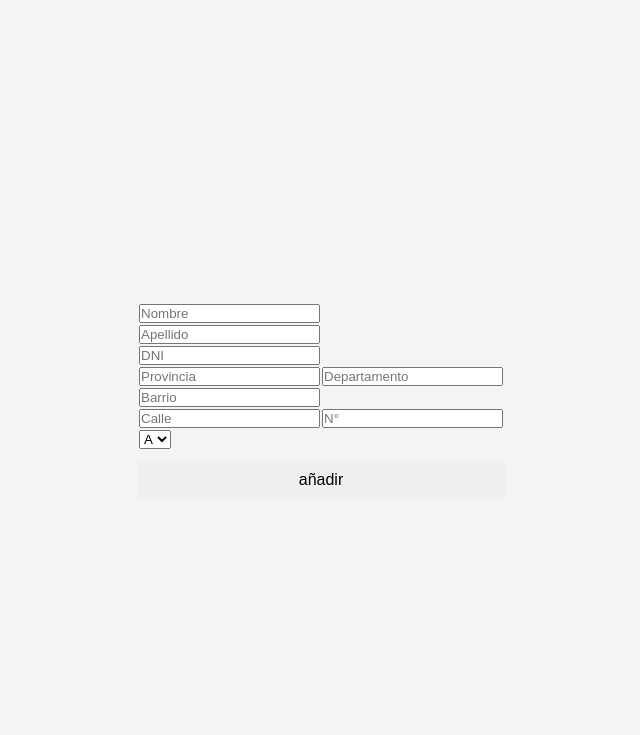
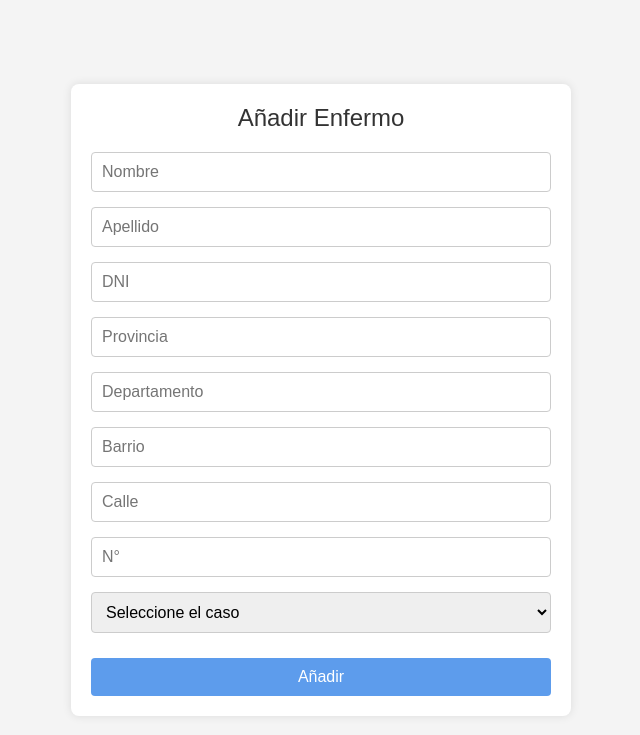
Before and after one commit to 00nic/control_dengue, a Flask app: page /view_add_sick in a window 1280 px wide. Shown: the top 735 px of the page, without its empty margins (319-959 px from the left). Run offline with Flask 3, Linux system fonts and the light colour scheme; some libraries are stand-ins or nearby versions.

Commit message:
Update add_sick.html
se modificó html de agregar paciente para crear css

```diff
--- a/templates/add_sick.html
+++ b/templates/add_sick.html
@@ -3,32 +3,47 @@
 <head>
     <meta charset="UTF-8">
     <meta name="viewport" content="width=device-width, initial-scale=1.0">
-    <title>añadir enfermo</title>
+    <title>Añadir Enfermo</title>
     <link rel="stylesheet" href="../static/css/stylesheet_add_sick.css">
 </head>
 <body>
-    <div>
-        <form action="/add_sick" method="post" >
-            <table>
+    <div class="container">
+        <div class="title">Añadir Enfermo</div>
 
-                <tr><td><input type="text" placeholder="Nombre" name="nombre" required></td></tr>
-                <tr><td><input type="text" placeholder="Apellido" name="apellido" required></td></tr>
-                <tr><td><input type="text" placeholder="DNI" name="dni" required></td></tr>
-
-                <tr><td><input type="text" placeholder="Provincia" name="provincia" required></td>
-                <td><input type="text" placeholder="Departamento" name="departamento" required></td></tr>
-
-                <tr><td><input type="text" placeholder="Barrio" name="barrio" required></td></tr>
-
-                <tr><td><input type="text" placeholder="Calle" name="calle" required></td>
-                <td><input type="int" placeholder="N°" name="numeracion" required></td></tr>
-                <tr><td><select name="caso">
-                    <option>A</option>
-                    <option>B</option>
-                    <option>C</option>
-                    </select></td></tr>
-            </table>
-            <button type="submit"> añadir</button>
+        <form action="/add_sick" method="post">
+            <div class="form-group">
+                <input type="text" placeholder="Nombre" name="nombre" required>
+            </div>
+            <div class="form-group">
+                <input type="text" placeholder="Apellido" name="apellido" required>
+            </div>
+            <div class="form-group">
+                <input type="text" placeholder="DNI" name="dni" required>
+            </div>
+            <div class="form-group">
+                <input type="text" placeholder="Provincia" name="provincia" required>
+            </div>
+            <div class="form-group">
+                <input type="text" placeholder="Departamento" name="departamento" required>
+            </div>
+            <div class="form-group">
+                <input type="text" placeholder="Barrio" name="barrio" required>
+            </div>
+            <div class="form-group">
+                <input type="text" placeholder="Calle" name="calle" required>
+            </div>
+            <div class="form-group">
+                <input type="text" placeholder="N°" name="numeracion" required>
+            </div>
+            <div class="form-group">
+                <select name="caso" required>
+                    <option value="" disabled selected>Seleccione el caso</option>
+                    <option value="A">A</option>
+                    <option value="B">B</option>
+                    <option value="C">C</option>
+                </select>
+            </div>
+            <button type="submit" class="btn-primary">Añadir</button>
         </form>
     </div>
 </body>
```
